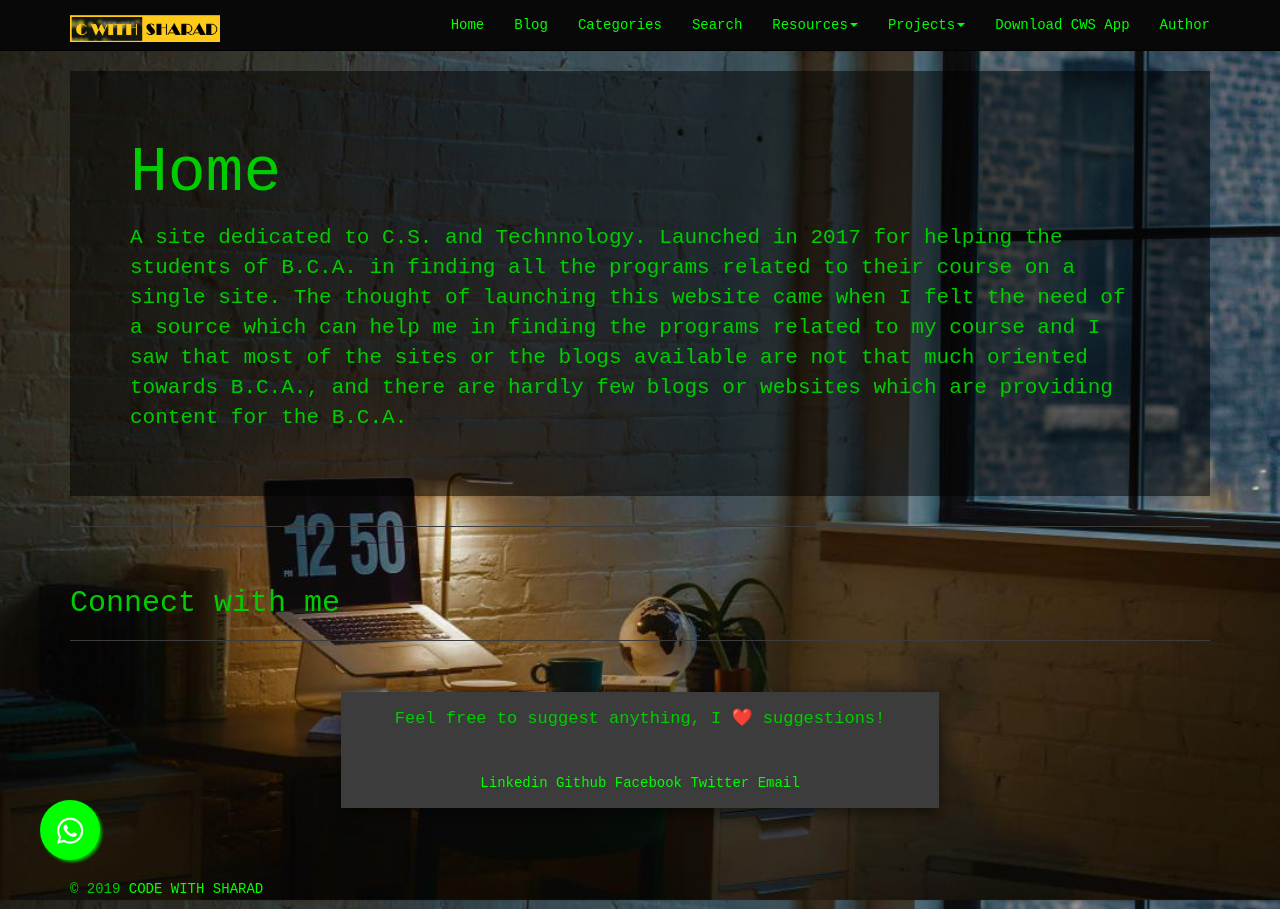
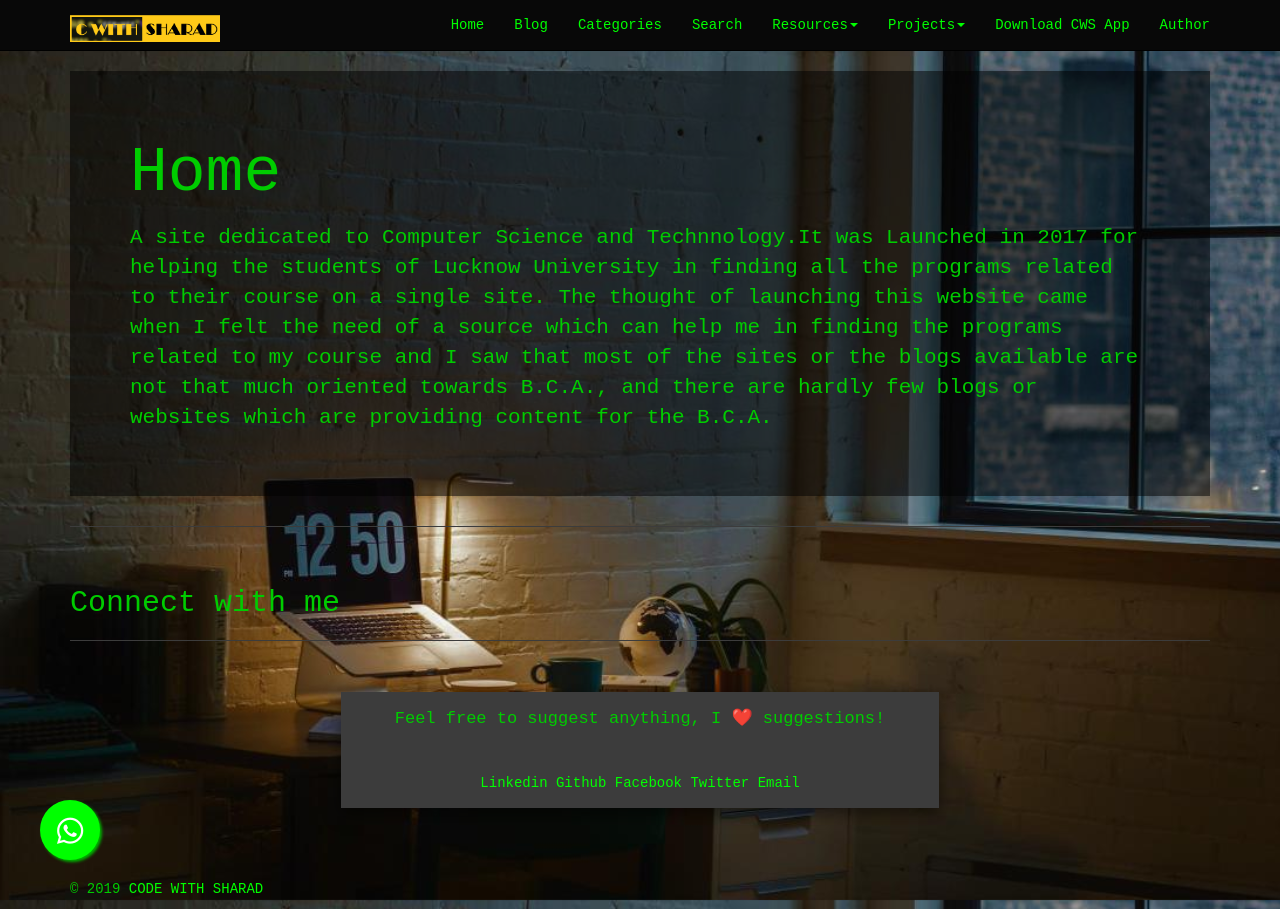
Before and after one commit to cwithsharad/cwithsharad.github.io, a Jekyll site: the page built from index.md, in a window 1280 px wide. Built offline with Jekyll 4.4.1, drawn with Linux system fonts in a browser that asks for light colours; nearby versions of some CDN libraries; emoji names are drawn with the system emoji font.

Commit message:
Update index.md

```diff
--- a/index.md
+++ b/index.md
@@ -9,8 +9,8 @@
   and  there are hardly few blogs or websites which are providing content for the
   B.C.A.
 ---
-A site dedicated to C.S. and Technnology. Launched in 2017 for helping
-  the students of B.C.A. in finding all the programs related to their course on a
+A site dedicated to Computer Science and Technnology.It was Launched in 2017 for helping
+  the students of Lucknow University in finding all the programs related to their course on a
   single site. The thought of launching this website came when I felt the need of
   a source which can help me in finding the programs related to my course and I saw
   that most of the sites or the blogs available are not that much oriented towards B.C.A.,
```
